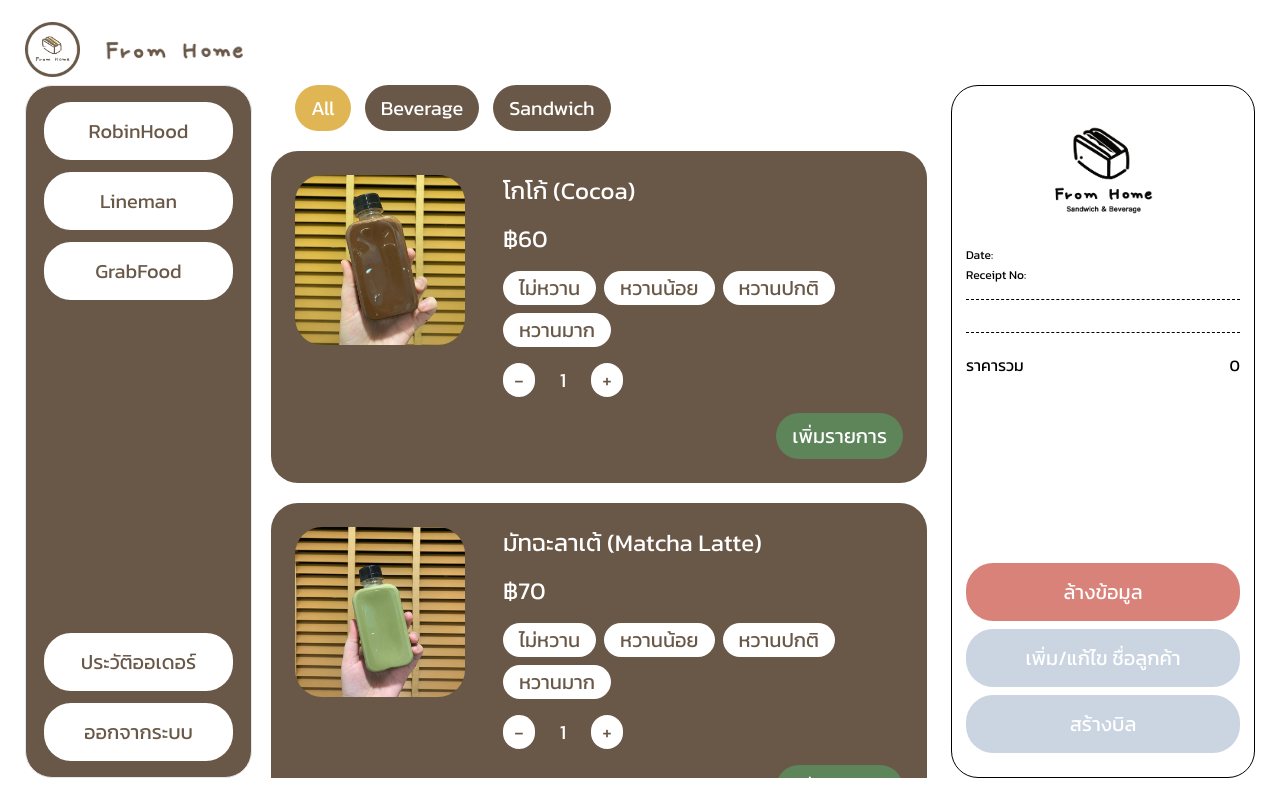
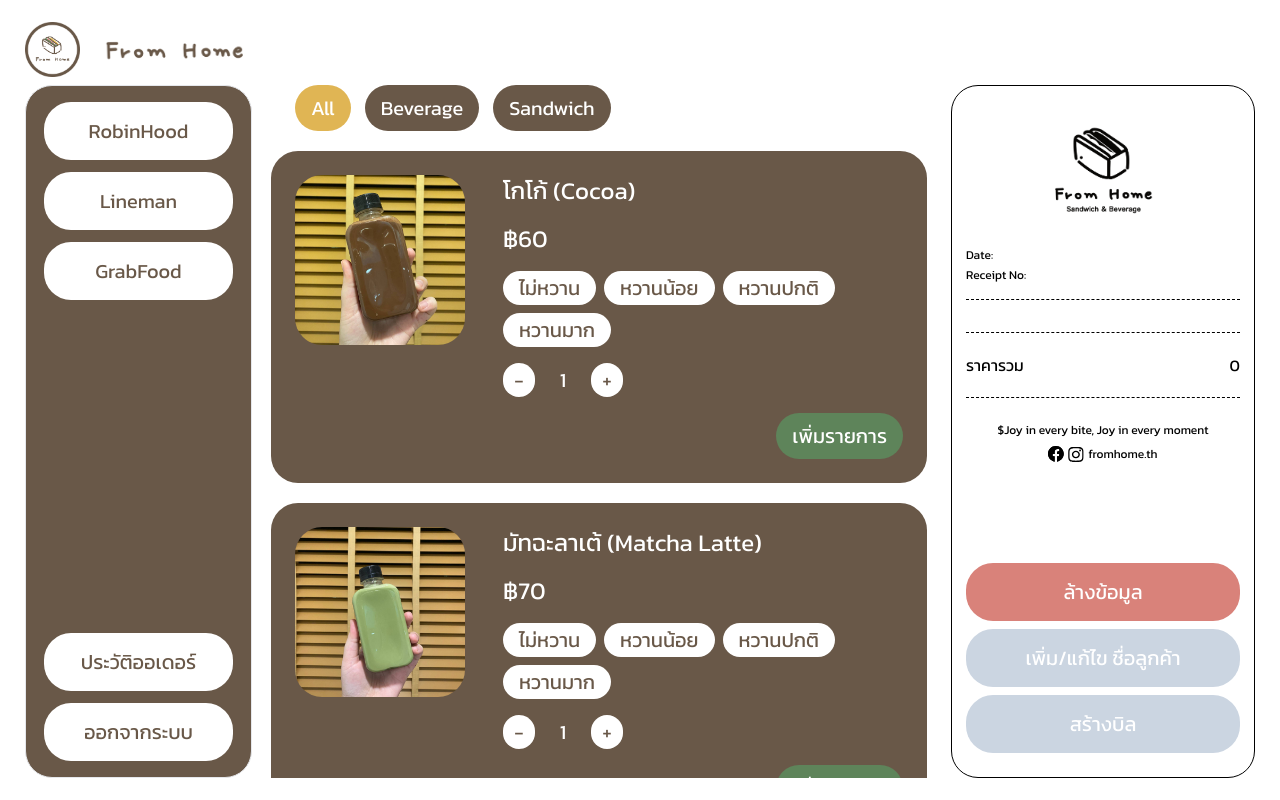
Before and after one commit to BlackMocca/fromhome-sandwich, a Next.js app in the folder web/: page /receipt/1 in a window 1280 px wide. Built offline with nearby package versions, Linux system fonts and the light colour scheme.

Commit message:
add state calculate

```diff
--- a/web/features/api/api.ts
+++ b/web/features/api/api.ts
@@ -4,8 +4,13 @@
 
 export const MerchantData = {
   name: "From Home Sandwich & Beverage",
-    logo: "/images/merchant/logo.jpg"
-}
+  logo: "/images/merchant/logo.jpg",
+  socials: {
+    slogan: "Joy in every bite, Joy in every moment",
+    search: "fromhome.th",
+    icons: ["facebook", "instagram"],
+  },
+};
 
 export const ProductData: Product[] = [
   {
@@ -30,8 +35,8 @@
       {
         id: "4",
         name: "หวานมาก",
-            }
-        ]
+      },
+    ],
   },
 
   {
@@ -56,8 +61,8 @@
       {
         id: "4",
         name: "หวานมาก",
-            }
-        ]
+      },
+    ],
   },
   {
     id: "3",
@@ -65,7 +70,7 @@
     category: Category.Sandwich,
     price: 70,
     image: "/images/products/sw_bolona_egg.jpg",
-        options: []
+    options: [],
   },
   {
     id: "4",
@@ -73,7 +78,7 @@
     category: Category.Sandwich,
     price: 70,
     image: "/images/products/sw_crabstick_egg.jpg",
-        options: []
+    options: [],
   },
   {
     id: "5",
@@ -81,7 +86,7 @@
     category: Category.Sandwich,
     price: 70,
     image: "/images/products/sw_bolona_crabstick.jpg",
-        options: []
+    options: [],
   },
   {
     id: "6",
@@ -89,7 +94,7 @@
     category: Category.Sandwich,
     price: 70,
     image: "/images/products/sw_crabstick_tuna.jpg",
-        options: []
+    options: [],
   },
   {
     id: "7",
@@ -97,7 +102,7 @@
     category: Category.Sandwich,
     price: 70,
     image: "",
-        options: []
+    options: [],
   },
   {
     id: "8",
@@ -105,6 +110,6 @@
     category: Category.Sandwich,
     price: 70,
     image: "",
-        options: []
-    }
-]
+    options: [],
+  },
+];
--- a/web/features/domain/receipt.type.ts
+++ b/web/features/domain/receipt.type.ts
@@ -37,6 +37,13 @@
 
   // Tail
   grand_total: number; // ราคาทั้งหมด (net)
+  category_total?: Object | Map<Category, number>;
+
+  socials?: {
+    slogan: string;
+    search: string;
+    icons: string[];
+  };
 
   calculateGrandTotal(): number;
   calculateTotalByCategory(): Map<Category, number>;
@@ -53,6 +60,8 @@
     created_at: dayjs().tz("Asia/Bangkok").format("YYYY-MM-DD HH:mm:ss"),
     products: [...recepit.products],
     grand_total: recepit.calculateGrandTotal(),
+    socials: recepit.socials,
+    category_total: Object.fromEntries(recepit.calculateTotalByCategory()),
     calculateGrandTotal: recepit.calculateGrandTotal,
     calculateTotalByCategory: recepit.calculateTotalByCategory,
   };
@@ -92,6 +101,7 @@
     merchant_logo: MerchantData.logo,
     merchant_name: MerchantData.name,
     products: [],
+    socials: MerchantData.socials,
 
     calculateGrandTotal(): number {
       const total = _.reduce(
@@ -113,7 +123,7 @@
             if (product.category === category) {
               return sum + (product.price ?? 0) * (product.amount ?? 0);
             }
-            return 0.0;
+            return sum;
           },
           0.0
         );
--- a/web/features/presentation/transaction/components/receipt.tsx
+++ b/web/features/presentation/transaction/components/receipt.tsx
@@ -1,5 +1,5 @@
 import _ from "lodash";
-import React, { useEffect, useState, useMemo, useRef } from "react";
+import React, { useEffect, useState, useMemo, useRef, Fragment } from "react";
 import {
   Recepit,
   RecepitPreview,
@@ -235,6 +235,30 @@
             <p>{grandTotal}</p>
           </div>
         </div>
+
+        {/* tail bill */}
+        {props.receipt?.socials ? (
+          <Fragment>
+            <div className="w-full border-b border-black border-dashed"></div>
+            <div className="flex flex-col justify-center items-center py-[16px]">
+              <p className="py-2">${props.receipt?.socials.slogan}</p>
+              <div className="flex flex-row justify-center items-center gap-1">
+                {_.map(props.receipt?.socials.icons, (icon, i) => (
+                  <Image
+                    key={i}
+                    src={`/images/icon/${icon}.svg`}
+                    alt={`icon-${icon}`}
+                    width={16}
+                    height={16}
+                  />
+                ))}
+                <p>{props.receipt?.socials.search}</p>
+              </div>
+            </div>
+          </Fragment>
+        ) : (
+          <></>
+        )}
       </div>
 
       {/* tail bill sohw only preview */}
--- a/web/features/presentation/transaction/receipt.page.tsx
+++ b/web/features/presentation/transaction/receipt.page.tsx
@@ -99,6 +99,8 @@
     } else {
       alert("Error: " + data.error);
     }
+
+    console.log(receipt);
   };
 
   // -----------------------------------------------
```
Also changed, not shown: web/public/images/icon/facebook.svg (added), web/public/images/icon/instagram.svg (added). Lines whose indentation alone changed are shown as unchanged.
